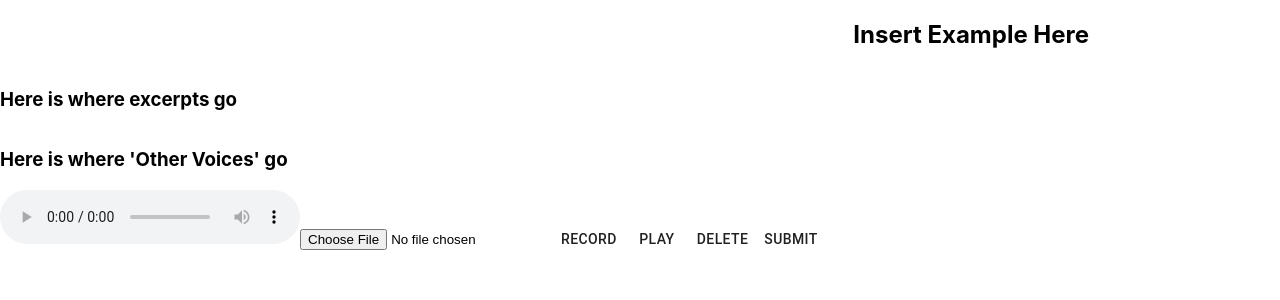
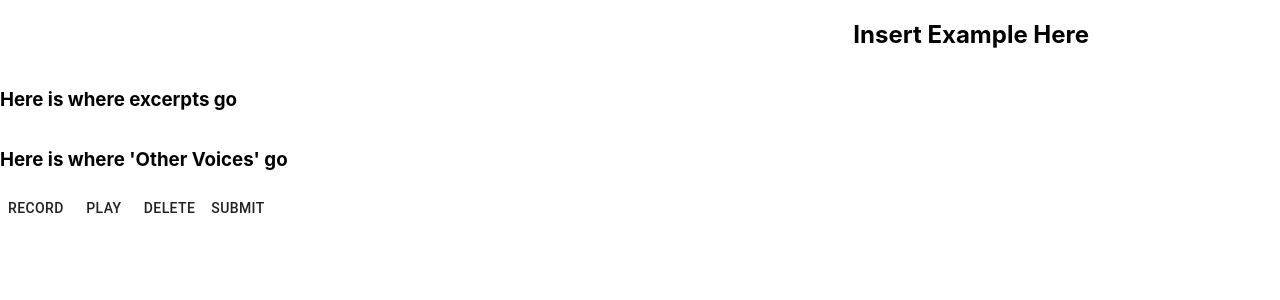
Before and after one commit to laurenyz/teleband-frontend, a React (Create React App) app: page /assignment/1 in a window 1280 px wide. Shown: the top 300 px of the page. Built offline with nearby package versions, Linux system fonts and the light colour scheme; no server answers.

Commit message:
merging with master

```diff
--- a/src/components/StudentAssignment.component.jsx
+++ b/src/components/StudentAssignment.component.jsx
@@ -46,11 +46,6 @@ function StudentAssignment(props) {
                 </Grid>
             </Grid>
 
-            <ReactAudioPlayer src={`${file}`} controls/>
-
-            <input onChange={event => fileChange(event)} type='file' name='file'>
-            </input>
-
             <Button>
                 RECORD
             </Button>
```
